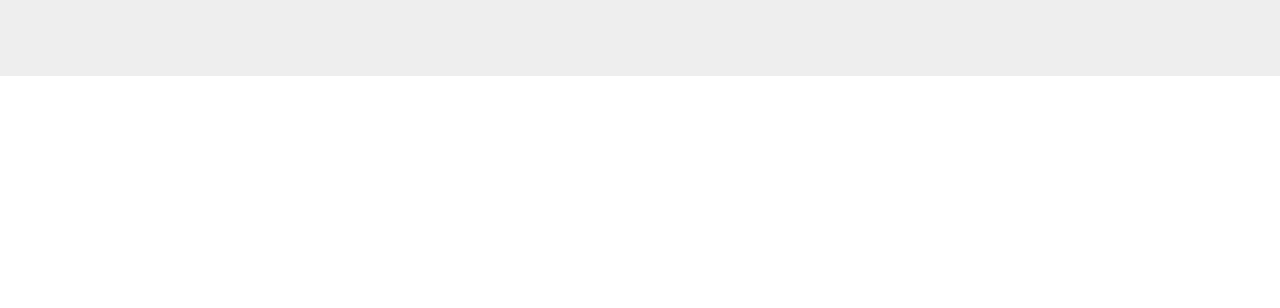
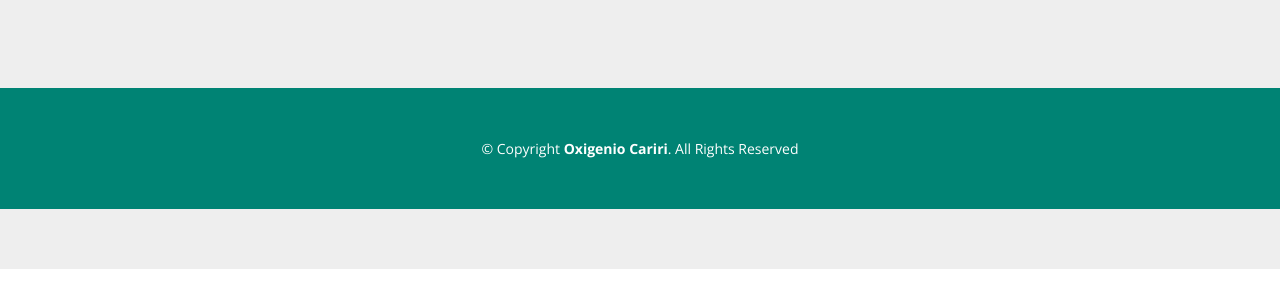
Before and after one commit to JPFS2/oxigeniocariri, a PHP site: page /oxigeniocariri/painel.php in a window 1280 px wide. Shown: the part 309-617 px from the top of the page. Run offline with PHP 8.4, Linux system fonts and the light colour scheme; a user stored in the database is signed in; data that the repository does not hold is empty.

Commit message:
Correções diversas no index

```diff
--- a/model/cilindroE.php
+++ b/model/cilindroE.php
@@ -16,5 +16,5 @@ if(mysqli_query($conexao, $query1)){
     header("Location: ../painel.php");
 
 }else{
-    echo $query;
+    $_SESSION['aviso'] = "Erro ao Excluir - ".$query1;
 }
--- a/painel.php
+++ b/painel.php
@@ -66,7 +66,7 @@ $cilindros = $conexao->query($colindro) or die($mysqli->error);
 <!-- ======= Footer ======= -->
 <section class="h-100 gradient-form" style="background-color: #eee; height: auto">
 
-    <div class="container">
+    <div class="container ">
         <div class="table-wrapper">
             <div class="table-title">
                 <div class="row">
@@ -86,13 +86,13 @@ $cilindros = $conexao->query($colindro) or die($mysqli->error);
                 </div>
             </div>
 
-            <?php if(isset($_SESSION['aviso'])){
+            <?php if (isset($_SESSION['aviso'])) {
                 echo "<div class= 'alert alert-success' role='alert'>";
                 echo $_SESSION['aviso'];
                 echo "</div>";
 
                 $_SESSION['aviso'] = '';
-                unset( $_SESSION['aviso']);
+                unset($_SESSION['aviso']);
             }
             ?>
 
@@ -125,7 +125,9 @@ $cilindros = $conexao->query($colindro) or die($mysqli->error);
                         <td><?= $lista['codigo'] ?></td>
                         <td><?= $lista['fabricacao'] ?></td>
                         <td><?= $lista['validade'] ?></td>
-                    <td><a href="http://localhost/oxigeniocariri<?= $lista['endereco'] ?>"><?= $lista['endereco'] ?></a></td>
+                        <td>
+                            <a href="http://localhost/oxigeniocariri<?= $lista['endereco'] ?>"><?= $lista['endereco'] ?></a>
+                        </td>
                         <td>
                             <a href="#editEmployeeModal" class="edit" data-toggle="modal">
                                 <i class="bi bi-pencil-square" data-toggle="tooltip" title="Edit"></i>
@@ -139,10 +141,11 @@ $cilindros = $conexao->query($colindro) or die($mysqli->error);
                 </tbody>
             </table>
 
+
         </div>
     </div>
 
-    <!-- Modal -->
+    <!-- Modal Cadastro-->
     <div class="modal fade" id="exampleModal" tabindex="-1" aria-labelledby="exampleModalLabel" aria-hidden="true">
         <div class="modal-dialog">
             <div class="modal-content">
@@ -202,9 +205,21 @@ $cilindros = $conexao->query($colindro) or die($mysqli->error);
 
     <div id="preloader"></div>
 
+    <br/>
+    <br/>
+    <br/>
+
+
 
     <!-- ======= Footer ======= -->
+    <footer id="footer" class="footer">
 
+        <div class="copyright">
+            &copy; Copyright <strong><span>Oxigenio Cariri</span></strong>. All Rights Reserved
+        </div>
+
+    </footer><!-- End Footer -->
+    <!-- End Footer -->
 
     <!-- Vendor JS Files -->
     <script src="assets/vendor/bootstrap/js/bootstrap.bundle.min.js"></script>
--- a/verifica_login.php
+++ b/verifica_login.php
@@ -1,5 +1,6 @@
 <?php
 session_start();
+
 if(!$_SESSION['usuario']) {
 	header('Location: login.php');
 	exit();
```
Also changed, not shown: 1 other file. Lines whose indentation alone changed are shown as unchanged.
